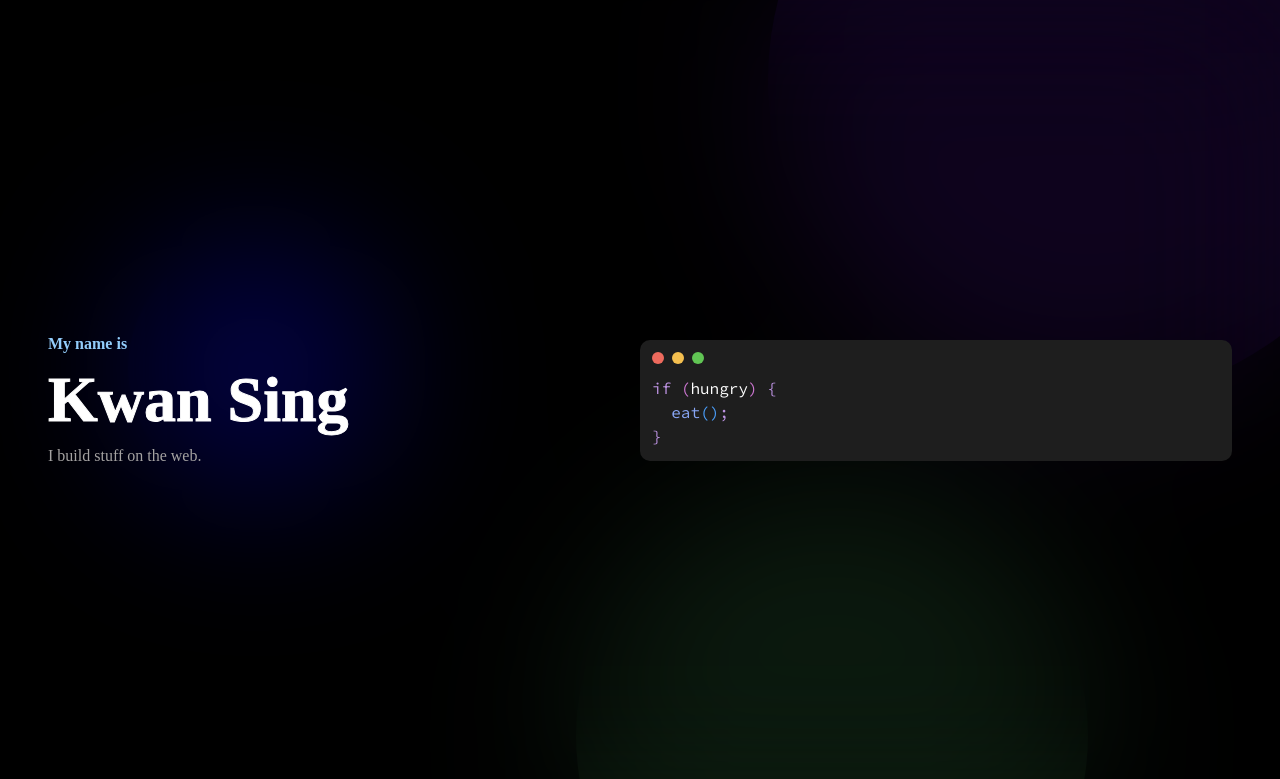
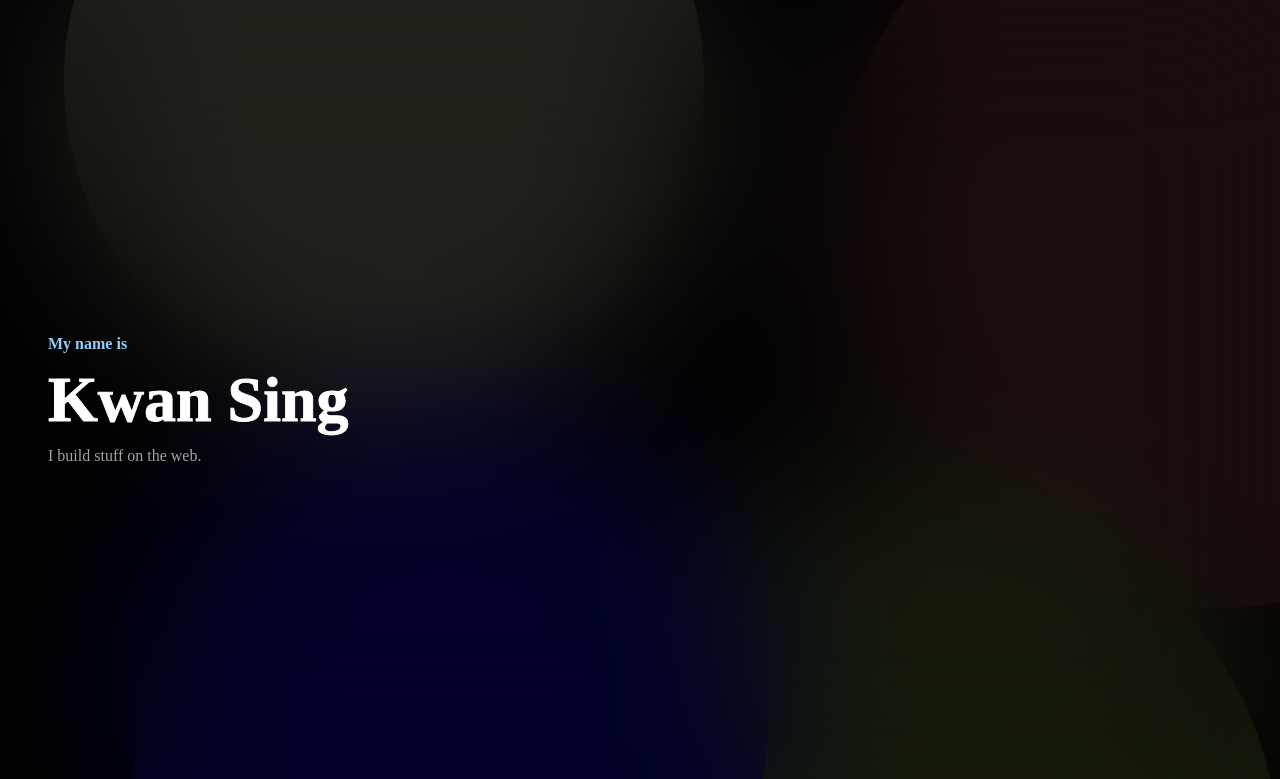
Before and after one commit to kwansing14/kwansing-portfolio.vercel.app, a Next.js app: page / in a window 1280 px wide. Shown: the top 779 px of the page. Built offline with nearby package versions, Linux system fonts and the light colour scheme.

Commit message:
push this weird shit

```diff
--- a/components/Layout/Background.tsx
+++ b/components/Layout/Background.tsx
@@ -9,6 +9,7 @@ const Background: React.FC<Prop> = ({ children }) => {
     <>
       <Container>
         <DivBlack />
+        <Div5 />
         <Div4 />
         <Div3 />
         <Div2 />
@@ -58,30 +59,40 @@ const DivBlack = styled.div`
 
 const Div2 = styled.div`
   position: absolute;
-  width: 20%;
+  width: 50%;
   aspect-ratio: 1/1;
-  top: 30%;
+  top: 50%;
   left: 10%;
-  background-color: #020248;
+  background-color: #010129;
   border-radius: 50%;
 `;
 
 const Div3 = styled.div`
   position: absolute;
-  width: 40%;
+  width: 60%;
   aspect-ratio: 1/1;
   top: 60%;
-  right: 15%;
-  background-color: #0b190e;
+  right: 0%;
+  background-color: #14190b;
   border-radius: 50%;
 `;
 
 const Div4 = styled.div`
   position: absolute;
+  width: 60%;
+  aspect-ratio: 1/1;
+  top: -20%;
+  right: -25%;
+  background-color: #1a0d0d;
+  border-radius: 50%;
+`;
+
+const Div5 = styled.div`
+  position: absolute;
   width: 50%;
   aspect-ratio: 1/1;
   top: -30%;
-  right: -10%;
-  background-color: #0e031d;
+  left: 5%;
+  background-color: #22221c;
   border-radius: 50%;
 `;
--- a/components/Layout/TextInCodeStyle.tsx
+++ b/components/Layout/TextInCodeStyle.tsx
@@ -11,8 +11,8 @@ const TextInCodeStyle = () => {
   }
 
   const codeText = 'if (hungry) { eat(); }';
-
-  const splitText = codeText.split(' ');
+  const codeText2 = 'if (tired) { sleep(); }';
+  const codeText3 = 'if (bored) { code(); }';
 
   const checkCode = (x: string) => {
     if (x[0] === '(') {
@@ -50,10 +50,21 @@ const TextInCodeStyle = () => {
 
   return (
     <>
-      {splitText.map((x, index) => {
-        const res = checkCode(x);
-        return <Span1 key={index}>{res}</Span1>;
-      })}
+      <Container>
+        {codeText.split(' ').map((x, index) => (
+          <Span1 key={index}>{checkCode(x)}</Span1>
+        ))}
+      </Container>
+      <br />
+      <br />
+      {codeText2.split(' ').map((x, index) => (
+        <Span1 key={index}>{checkCode(x)}</Span1>
+      ))}
+      <br />
+      <br />
+      {codeText3.split(' ').map((x, index) => (
+        <Span1 key={index}>{checkCode(x)}</Span1>
+      ))}
       <Type />
     </>
   );
@@ -100,6 +111,22 @@ const spanStyle = css`
   white-space: pre;
 `;
 
+const Container = styled.span`
+  position: relative;
+  border: 1px solid white;
+
+  /* ::after {
+    border: 2px solid red;
+    content: '';
+    position: absolute;
+    top: 0;
+    left: 0;
+    height: 100%;
+    width: 100%;
+    background-color: rebeccapurple;
+  } */
+`;
+
 const Span1 = styled.span`
   color: ${color1};
   ${spanStyle}
--- a/pages/index.tsx
+++ b/pages/index.tsx
@@ -1,10 +1,8 @@
 import type { NextPage } from 'next';
 import styled from '@emotion/styled';
-import { keyframes } from '@emotion/react';
 
 import styles from '@root/styles';
 import Background from '@root/components/Layout/Background';
-import TextInCodeStyle from '@root/components/Layout/TextInCodeStyle';
 import BlinkingText from '@root/components/Layout/BlinkingText';
 
 const Home: NextPage = () => {
@@ -18,20 +16,15 @@ const Home: NextPage = () => {
               <BlinkingText>Kwan Sing</BlinkingText>
               <SubTitle>I build stuff on the web.</SubTitle>
             </Left>
-            <Right>
-              <CodeContainer>
-                <HeaderButtons>
-                  <button />
-                  <button />
-                  <button />
-                </HeaderButtons>
-                <RightText>
-                  <TextInCodeStyle />
-                </RightText>
-              </CodeContainer>
-            </Right>
+            <Right>{/* empty for now no idea yet */}</Right>
           </div>
         </Container>
+        <Container2>
+          <div>
+            <Card>lorem ipsum... </Card>
+            <Card>lorem ipsum... </Card>
+          </div>
+        </Container2>
       </Background>
     </div>
   );
@@ -42,6 +35,19 @@ export default Home;
 const Container = styled.div`
   ${styles.container}
   background: none;
+`;
+
+const Container2 = styled.div`
+  ${styles.container}
+  background: #e0e0e0;
+  display: flex;
+  div {
+    color: black;
+    gap: 80px;
+  }
+  width: 100%;
+  justify-content: center;
+  align-items: center;
 `;
 
 const Left = styled.div`
@@ -72,42 +78,17 @@ const SmallText = styled.div`
   font-weight: 700;
 `;
 
-const RightText = styled.div`
-  font-size: 16px;
-  line-height: 24px;
-  font-family: Source Code Pro;
-  white-space: pre;
+const Card = styled.div`
+  height: 400px;
+  width: 300px;
+  padding: 12px;
+
+  border-radius: 10px;
+  background: #e0e0e0;
+
+  &:hover {
+    box-shadow: 20px 20px 60px #bebebe, -20px -20px 60px #ffffff;
+  }
+  transition: box-shadow 0.3s ease-in-out;
+  color: black;
 `;
-
-const CodeContainer = styled.div`
-  width: 100%;
-  background-color: #1e1e1e;
-  border-radius: 10px;
-  padding: 12px;
-`;
-
-const HeaderButtons = styled.div`
-  display: flex;
-  gap: 8px;
-  padding-bottom: 12px;
-
-  button {
-    border-radius: 50%;
-    width: 12px;
-    height: 12px;
-    border: none;
-    cursor: pointer;
-  }
-
-  button:nth-of-type(1) {
-    background-color: #ed6a5d;
-  }
-
-  button:nth-of-type(2) {
-    background-color: #f4bf4f;
-  }
-
-  button:nth-of-type(3) {
-    background-color: #61c554;
-  }
-`;
```
Also changed, not shown: components/Layout/CodeComponent.tsx (added, +59 -0 lines).
